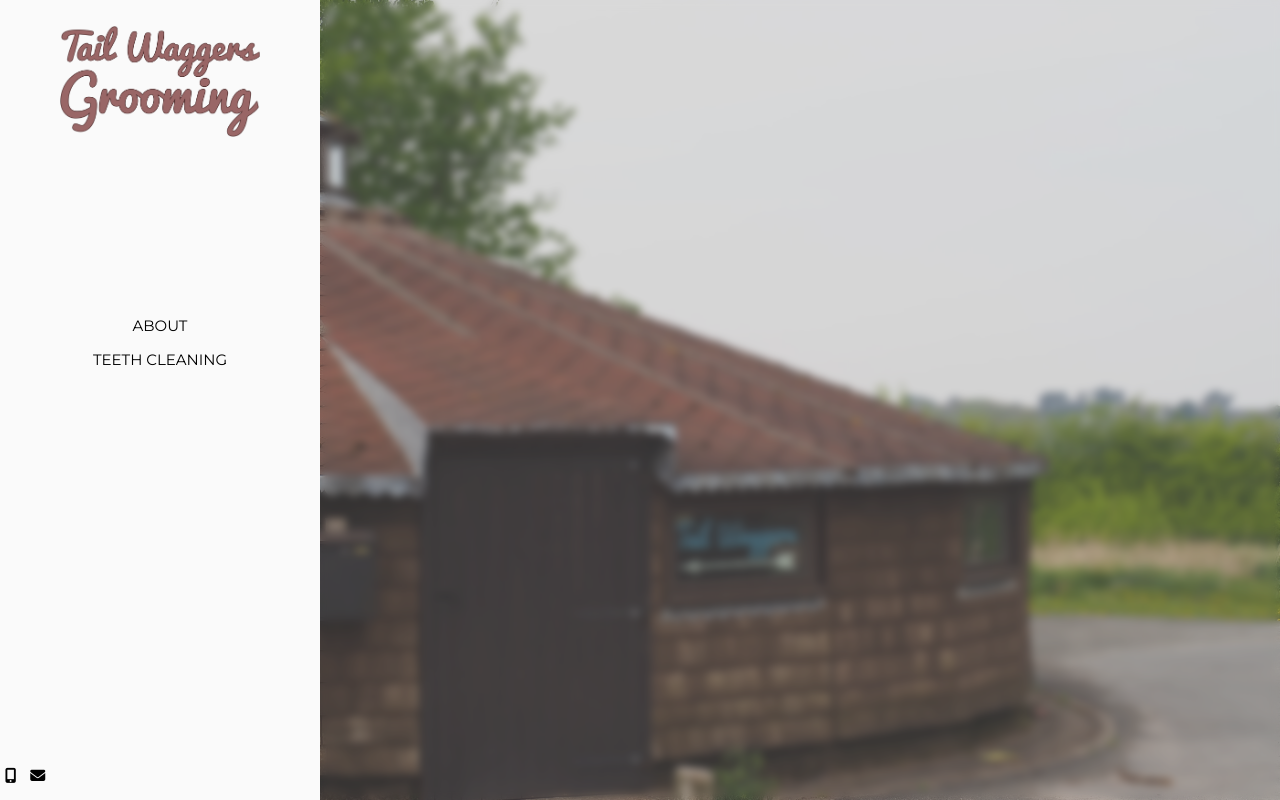
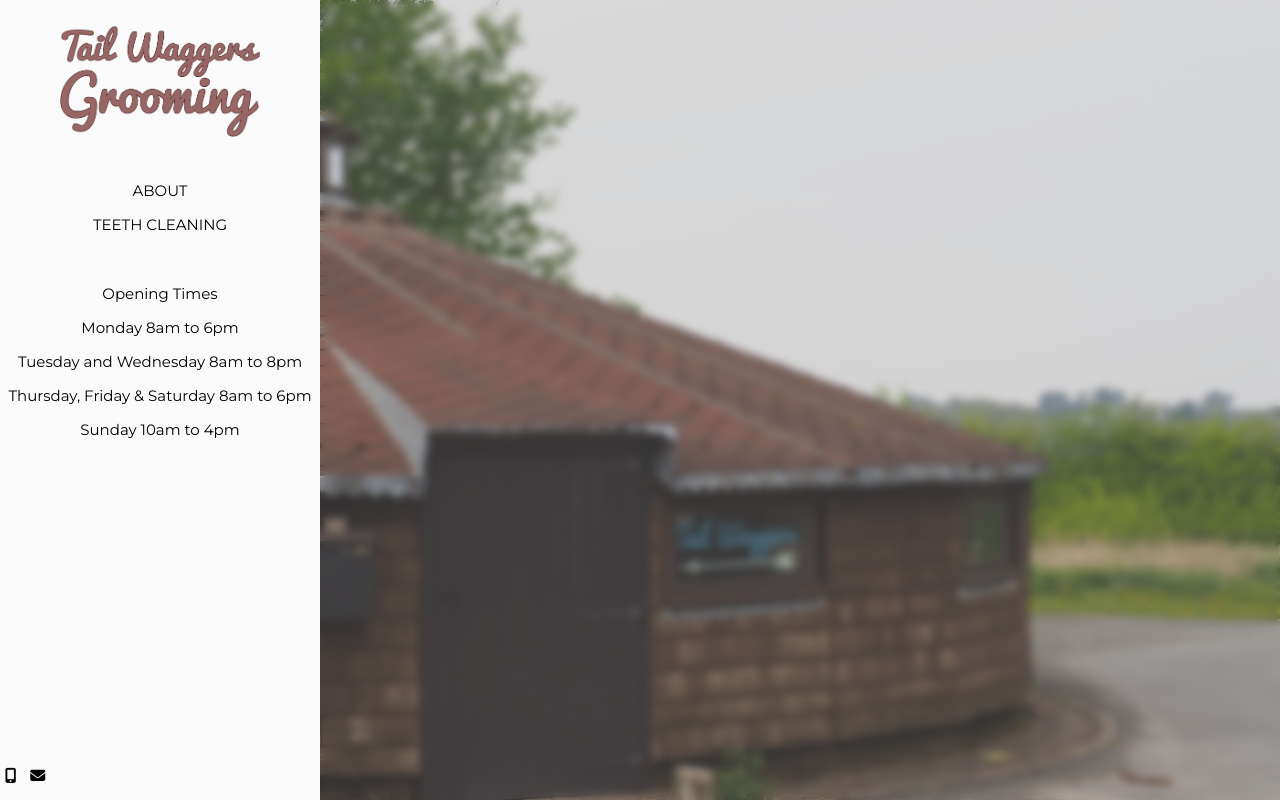
Before and after one commit to ewanlockwood/tailwaggers, a Django app: page / in a window 1280 px wide. Run offline with Django 3.2, Linux system fonts and the light colour scheme; some libraries are stand-ins or nearby versions.

Commit message:
Added opening times

```diff
--- a/website/static/css/main.css
+++ b/website/static/css/main.css
@@ -44,7 +44,6 @@ body {
   width: 100px;
 }
 .nav {
-  margin-top: 150px;
   width: 100%
 
 }
@@ -83,6 +82,12 @@ body {
   font-size: 15px;
 }
 
+.ot {
+  font-family: 'Montserrat', sans-serif;
+  font-size: 15px;
+  text-align: center;
+  margin: 50px 0 0;
+}
 
 /* Medie Queries */
 
--- a/website/templates/index.html
+++ b/website/templates/index.html
@@ -30,6 +30,8 @@
           </a>
         </div>
 
+
+
         <!-- Navigation -->
         <div class="nav">
           <div class="nav-link">
@@ -38,6 +40,15 @@
           <div class="nav-link">
             <a href="#"> TEETH CLEANING </a>
           </div>
+        </div>
+
+        <!-- Opening Time -->
+        <div class="ot">
+          <p>Opening Times</p>
+          <p>Monday 8am to 6pm</p>
+          <p>Tuesday and Wednesday 8am to 8pm</p>
+          <p>Thursday, Friday & Saturday 8am to 6pm</p>
+          <p>Sunday 10am to 4pm </p>
         </div>
 
         <!-- Footer -->
```
